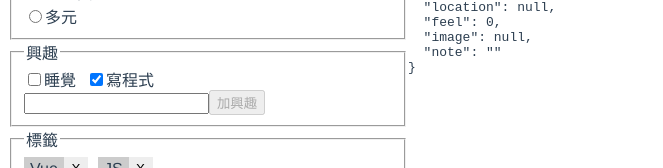
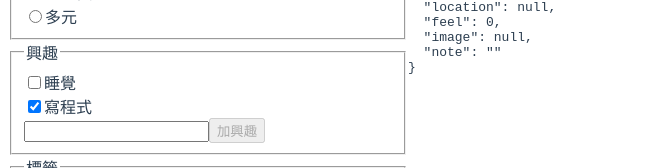
Before and after one commit to DeepJavaScript/vite-a-bit, a Vue app in the folder vue3-form/: page / in a window 1280 px wide. Shown: the part 280-448 px from the top of the page, without its empty margins (0-663 px from the left). Built offline with nearby package versions, Linux system fonts and the light colour scheme.

Commit message:
feat(vue3-form): FormAdderCheckbox use FormCheckboxGroup

```diff
--- a/vue3-form/src/components/FormAdderCheckbox.vue
+++ b/vue3-form/src/components/FormAdderCheckbox.vue
@@ -3,19 +3,12 @@
     <legend>{{ title }}</legend>
 
     <div class="form-adder-list">
-      <div
-        class="form-adder-item form-group"
-        v-for="option in options"
-        :key="option"
-      >
-        <input
-          type="checkbox"
-          :id="option"
-          :value="option"
-          v-model="adderCheckedItems"
-        />
-        <label :for="option">{{ option }}</label>
-      </div>
+      <FormCheckboxGroup
+        :id="id"
+        class="form-adder-item"
+        :options="options"
+        v-model="adderCheckedItems"
+      />
     </div>
 
     <div class="form-group">
@@ -41,13 +34,22 @@
 <script>
 import { ref, computed } from 'vue';
 
+import FormCheckboxGroup from '@/components/FormCheckboxGroup.vue';
+
 export default {
   name: 'FormAdderCheckbox',
+  components: {
+    FormCheckboxGroup
+  },
   emits: {
     'update:options': payload => Array.isArray(payload),
     'update:checkedItems': payload => Array.isArray(payload)
   },
   props: {
+    id: {
+      type: String,
+      required: true
+    },
     title: {
       type: String,
       required: true
```
